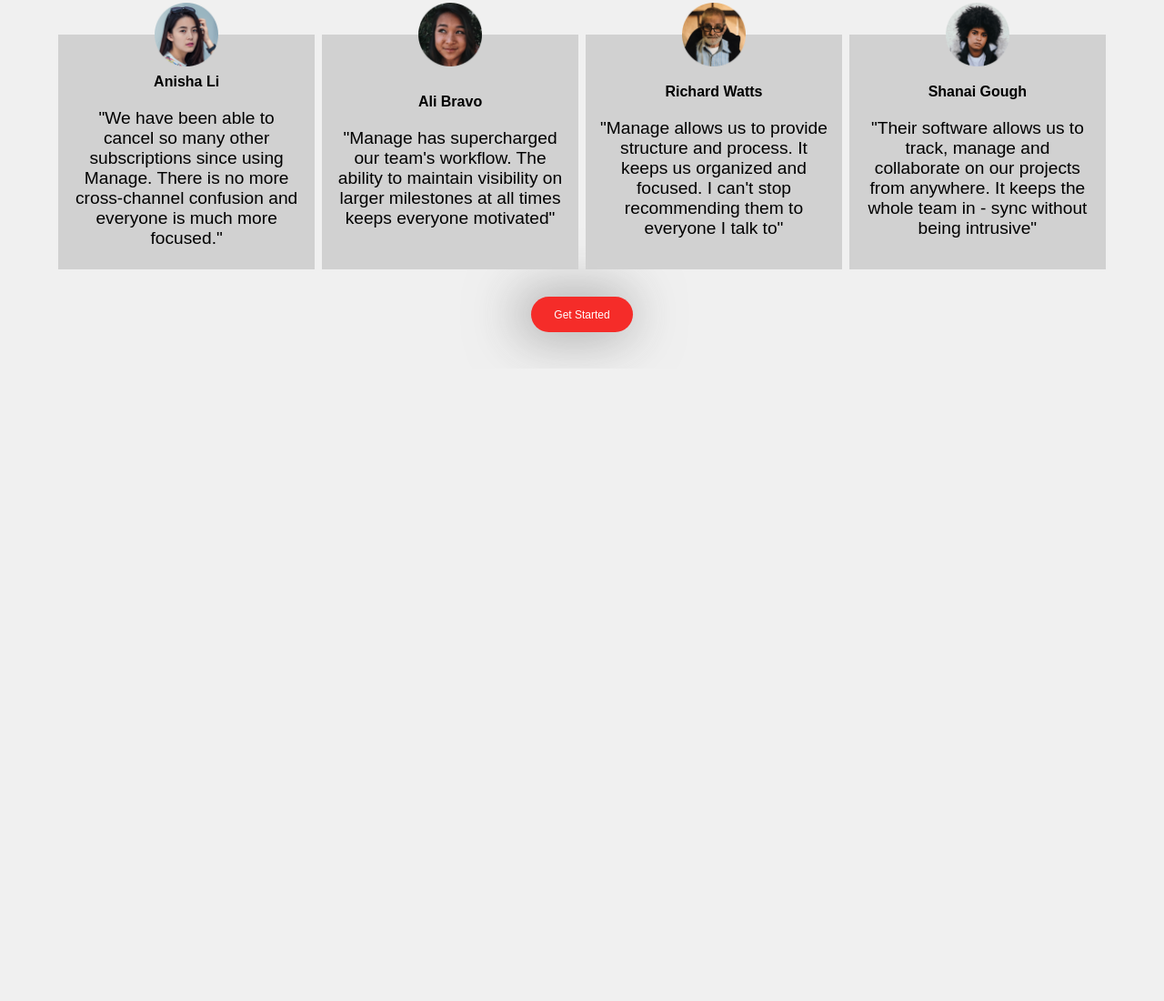
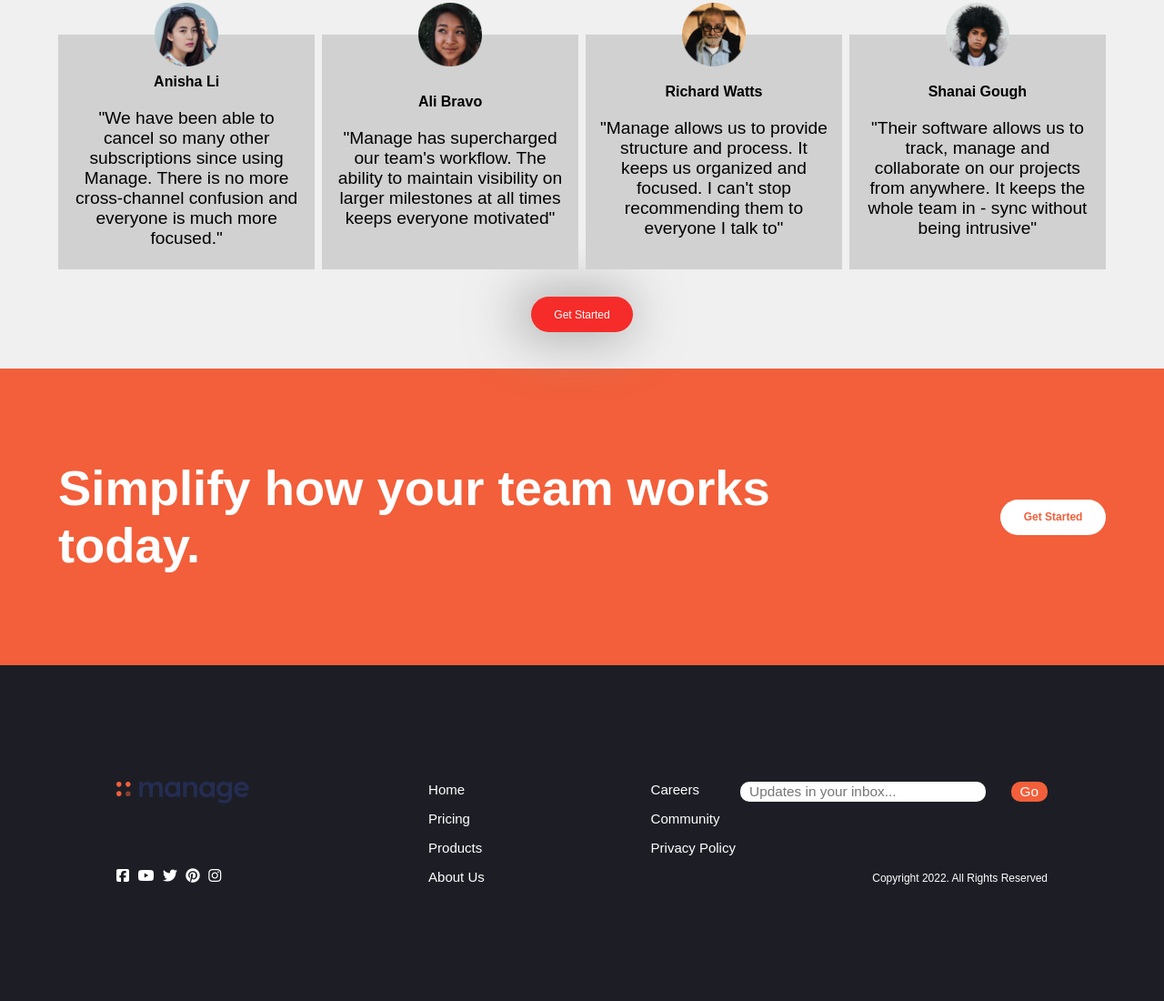
Before and after one commit to rashidali001/Manage-landing-page, a plain HTML site: page index.html in a window 1280 px wide. Shown: the part 1299-2399 px from the top of the page at 91% size. Before the commit the page ends 1704 px from the top, so only its background shows below. Drawn offline with Linux system fonts and the light colour scheme.

Commit message:
Manage Landing page

```diff
--- a/design/style.css
+++ b/design/style.css
@@ -39,6 +39,9 @@
   }
 
   div#responsive {
+    position: absolute;
+    left: 50%;
+    transform: translate(-50%);
     display: none;
     background-color: #fff;
     z-index: 9999;
@@ -431,5 +434,195 @@ nav > a{
     div.testimonials-card p{
         font-size: 1.5vw;
     }
+  }
+
+  /**
+
+  Simplify code*
+
+  */
+
+  /** Mobile version **/
+
+  div.simplify{
+
+    width: 100%;
+    margin: auto;
+    text-align: center;
+    padding: 70px 0;
+    background-color: hsl(12, 88%, 59%);
+  }
+  .simplify-wrapper{
+
+    width: 70%;
+    margin: auto;
 
   }
+  .simplify-wrapper > h1 {
+    font-size: 8vw;
+    color: #fff;
+    margin: 30px 0;
+  }
+  .simplify-wrapper > a{
+    background-color: #fff;
+    color: hsl(12, 88%, 59%);
+    text-decoration: none;
+    padding: 1vw 2vw;
+    font-size: 12px;
+    border-radius: 20px;
+    font-weight: 700;
+
+  }
+  /**DESKTOP VERSION **/
+
+  @media (min-width: 650px)
+  {
+    .simplify-wrapper{
+      width: 90%;
+      display: flex;
+      align-items: center;
+      justify-content: space-between;
+      margin: auto;
+      text-align: left;
+    }
+    .simplify-wrapper >h1{
+      width: 70%;
+      font-size: 4.25vw;
+    }
+
+  }
+
+  /** Footer **/
+
+  /** desktop version **/
+
+  footer{
+    display: flex;
+    justify-content: space-between;
+    align-items: stretch;
+    background-color: hsl(233, 12%, 13%);
+    color: #fff;
+    padding: 10%;
+
+  }
+  footer > div{
+    width: 33%;
+  }
+  .footer-links{
+    display: flex;
+    justify-content: space-between;
+  }
+  .footer-links div a{
+    display: block;
+    color: #fff;
+    text-decoration: none;
+    font-size: 15px;
+    font-weight: 300;
+  }
+  .footer-links div a:not(:first-child){
+    margin-top: 15px;
+  }
+  .footer-socials{
+    display: flex;
+    flex-direction: column;
+    justify-content: space-between;
+  }
+  .footer-input{
+    display: flex;
+    flex-direction: column;
+    justify-content: space-between;
+  }
+  .footer-input p{
+    font-size: 12px;
+    text-align: right;
+  }
+  .input{
+    display: flex;
+    justify-content: space-between;
+  }
+  input[type="text"]
+  {
+    border-radius: 10px;
+    padding: 2px 10px;
+    border: none;
+    outline: none;
+    width: 80%;
+    font-size: 1.8vw;
+  }
+  @media(min-width:900px)
+  {
+    input[type="text"]
+    {
+      font-size: 1.2vw;
+    }
+  }
+  input[type="submit"]
+  {
+    background-color: hsl(12, 88%, 59%);
+    color: #fff;
+    border-radius: 10px;
+    border: none;
+    padding: 2px 10px;
+    text-align: center;
+    font-size: 1.2vw;
+  }
+
+  .social-links i:not(:first-child)
+  {
+    margin-left: 5px;
+  }
+  .copyright{
+    display: none;
+  }
+
+  /** SMALLER SCREEN **/
+  @media(max-width: 650px)
+  {
+    footer{
+      flex-direction: column-reverse;
+    }
+    footer > div{
+      width: 100%;
+    }
+    .footer-input p{
+      display: none;
+    }
+    input[type="text"]{
+      padding: 1.5vw 3vw;
+      font-size: 3vw;
+    }
+    input[type="submit"]
+    {
+      width: 15%;
+      font-size: 3vw;
+      padding: 1.5vw 3vw;
+    }
+    .footer-links{
+      padding: 0 5vw;
+      margin: 30px 0;
+    }
+    .footer-links div a{
+      font-size: 3vw;
+    }
+    .footer-socials{
+      flex-direction: column-reverse;
+    }
+    .social-links{
+      display: flex;
+      justify-content: space-between;
+      margin-bottom: 50px;
+    }
+    .social-links i{
+      font-size: 7vw;
+    }
+    .logo{
+      text-align: center;
+    }
+    .copyright{
+      display: block;
+      text-align: center;
+      color: rgba(211, 210, 210, 0.75);
+      font-size: 4vw;
+      margin-top: 50px;
+    }
+  }
--- a/index.html
+++ b/index.html
@@ -14,6 +14,9 @@
   <link rel="preconnect" href="https://fonts.googleapis.com">
   <link rel="preconnect" href="https://fonts.gstatic.com" crossorigin>
   <link href="https://fonts.googleapis.com/css2?family=Roboto:ital,wght@1,100&display=swap" rel="stylesheet">
+
+  <!--Flaticon-->
+  <script src="https://kit.fontawesome.com/4f2d06e34d.js" crossorigin="anonymous"></script>
 
   <title>Frontend Mentor | Manage landing page</title>
 
@@ -167,8 +170,55 @@
 
     <!-- Simplify how your team works-->
     <div class="simplify">
+      <div class="simplify-wrapper">
+        <h1>Simplify how your team works today.</h1>
+        <a href="#">Get Started</a>
+      </div>
+    </div>
+    <!--FOOTER-->
 
-    </div>
+    <footer>
+      <p class="copyright">Copyright 2022. All Rights Reserved</p>
+
+      <div class="footer-socials">
+        <div class="logo">
+          <img src="./images/logo.svg">
+        </div>
+        <div class="social-links">
+          <i class="fa-brands fa-square-facebook"></i>
+          <i class="fa-brands fa-youtube"></i>
+          <i class="fa-brands fa-twitter"></i>
+          <i class="fa-brands fa-pinterest"></i>
+          <i class="fa-brands fa-instagram"></i>
+
+        </div>
+      </div>
+
+      <div class="footer-links">
+        <div>
+            <a href="#">Home</a>
+            <a href="#">Pricing</a>
+            <a href="#">Products</a>
+            <a href="#">About Us</a>
+        </div>
+        <div>
+          <a href="#">Careers</a>
+          <a href="#">Community</a>
+          <a href="#">Privacy Policy</a>
+        </div>
+
+      </div>
+      <div class="footer-input">
+        <div class="input">
+          <input type="text" placeholder="Updates in your inbox...">
+          <input type="submit" value="Go">
+        </div>
+        <p>Copyright 2022. All Rights Reserved</p>
+      </div>
+
+
+
+    </footer>
 
 
 
```
